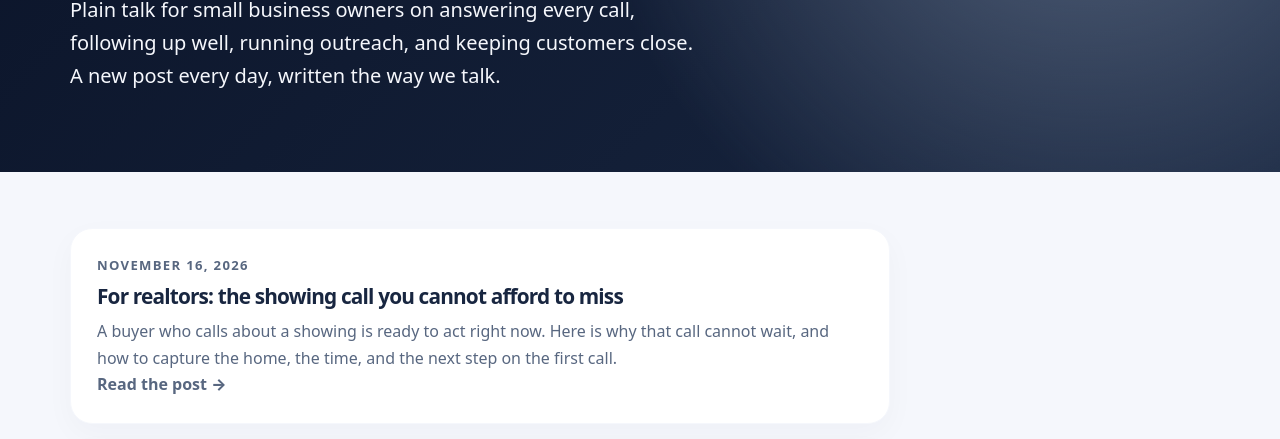
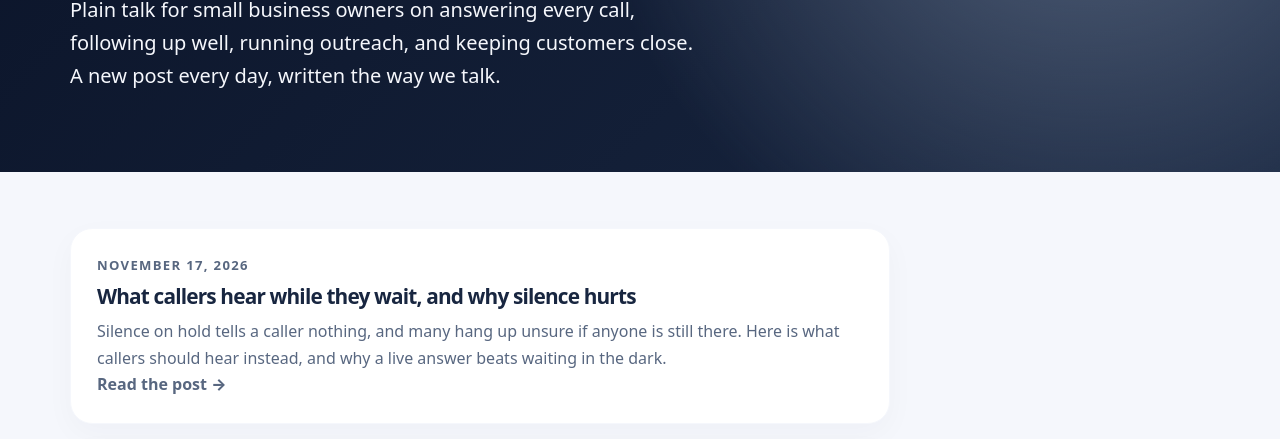
Before and after one commit to jbstog24-maker/never-miss-a-job, a plain HTML site: page blog.html in a window 1280 px wide. Shown: the part 334-773 px from the top of the page. Drawn offline with Linux system fonts and the light colour scheme.

Commit message:
Daily blog: What callers hear while they wait, and why silence hurts

```diff
--- a/blog.html
+++ b/blog.html
@@ -78,6 +78,7 @@ gtag('config', 'G-Y4YW8589B1');
 <section class="hero"><div class="wrap"><div class="eyebrow light">The Ringception Blog</div><h1>Notes on never missing a call.</h1><p class="lead">Plain talk for small business owners on answering every call, following up well, running outreach, and keeping customers close. A new post every day, written the way we talk.</p></div></section>
 <section><div class="wrap"><div class="post-list">
 <!-- POSTS: newest first. The daily blog job prepends each new post card directly below this comment, above the existing cards. -->
+<article class="card post-card"><p class="post-date">November 17, 2026</p><h3><a href="blog/what-callers-hear-while-they-wait-and-why-silence-hurts.html">What callers hear while they wait, and why silence hurts</a></h3><p>Silence on hold tells a caller nothing, and many hang up unsure if anyone is still there. Here is what callers should hear instead, and why a live answer beats waiting in the dark.</p><p class="read-more"><a href="blog/what-callers-hear-while-they-wait-and-why-silence-hurts.html">Read the post →</a></p></article>
 <article class="card post-card"><p class="post-date">November 16, 2026</p><h3><a href="blog/for-realtors-the-showing-call-you-cannot-afford-to-miss.html">For realtors: the showing call you cannot afford to miss</a></h3><p>A buyer who calls about a showing is ready to act right now. Here is why that call cannot wait, and how to capture the home, the time, and the next step on the first call.</p><p class="read-more"><a href="blog/for-realtors-the-showing-call-you-cannot-afford-to-miss.html">Read the post →</a></p></article>
 <article class="card post-card"><p class="post-date">November 15, 2026</p><h3><a href="blog/the-callback-list.html">The callback list: turning yesterday's messages into today's work</a></h3><p>Yesterday's messages are easy to lose in the rush of a new day. Here is how to turn them into a simple callback list, so today starts with clear work and no caller slips through.</p><p class="read-more"><a href="blog/the-callback-list.html">Read the post →</a></p></article>
 <article class="card post-card"><p class="post-date">November 14, 2026</p><h3><a href="blog/weekend-calls.html">Weekend calls: who answers when the shop is closed</a></h3><p>Weekends are when many customers finally have time to call. Here is who answers when the shop is closed, and how those callers still get help, a booking, and a clear next step.</p><p class="read-more"><a href="blog/weekend-calls.html">Read the post →</a></p></article>
```
